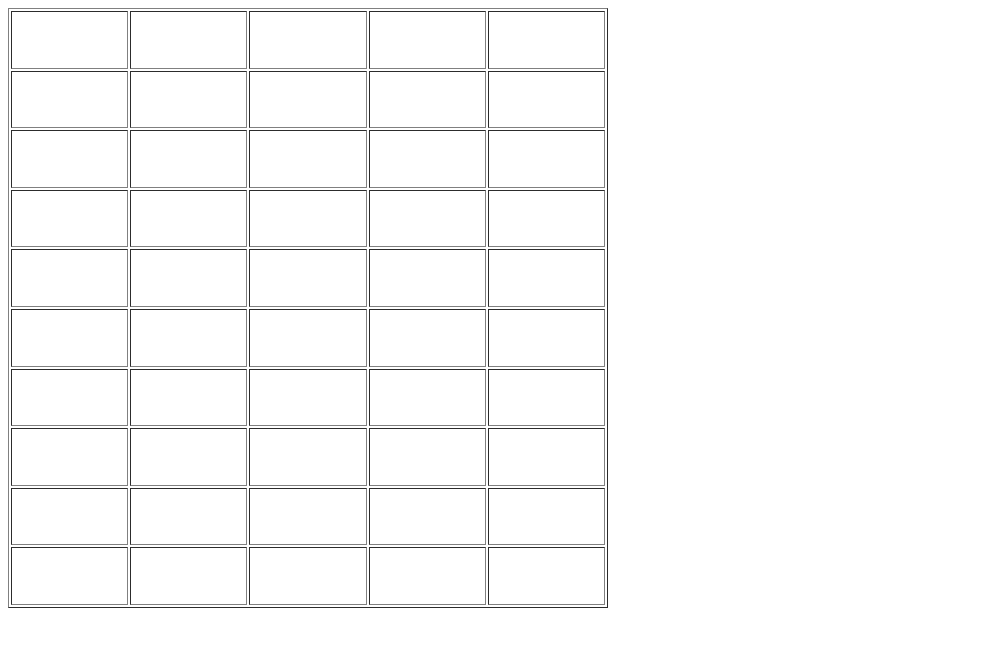
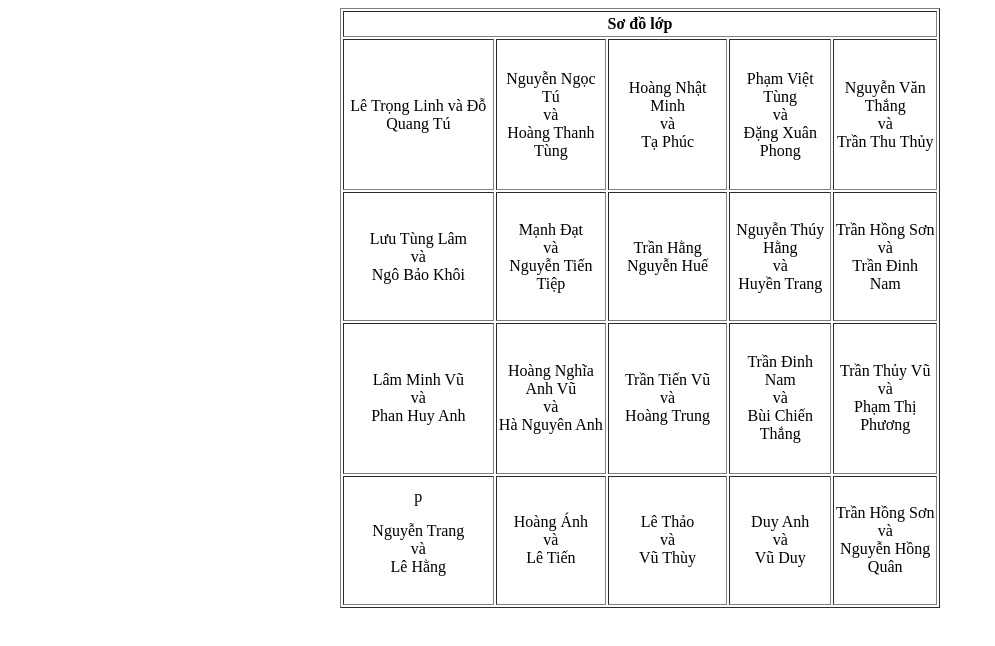
Before and after one commit to thanhle1547/CSE391_K59, a plain HTML site: page Baitap01/index.html in a window 1280 px wide. Shown: the whole page, without its empty margins (0-995 px from the left). Drawn offline with Linux system fonts and the light colour scheme.

Commit message:
Sơ đồ lớp (HTML)

```diff
--- a/Baitap01/index.html
+++ b/Baitap01/index.html
@@ -7,76 +7,80 @@
     <title>Sơ đồ lớp (HTML only)</title>
 </head>
 <body>
-    <table border="1" width=600" height="600">
+    <table border="1" width=600" height="600" align="center" style="text-align: center">
         <tr>
-            <td></td>
-            <td></td>
-            <td></td>
-            <td></td>
-            <td></td>
+            <th colspan="5">Sơ đồ lớp</th>
         </tr>
         <tr>
-            <td></td>
-            <td></td>
-            <td></td>
-            <td></td>
-            <td></td>
+            <td>
+                <p>Lê Trọng Linh và Đỗ Quang Tú</p>
+            </td>
+            <td>
+                <p>Nguyễn Ngọc Tú<br>và<br>Hoàng Thanh Tùng</p>
+            </td>
+            <td>
+                <p>Hoàng Nhật Minh<br>và<br>Tạ Phúc</p>
+            </td>
+            <td>
+                <p>Phạm Việt Tùng<br>và<br>Đặng Xuân Phong</p>
+            </td>
+            <td>
+                <p>Nguyễn Văn Thắng<br>và<br>Trần Thu Thủy</p>
+            </td>
         </tr>
         <tr>
-            <td></td>
-            <td></td>
-            <td></td>
-            <td></td>
-            <td></td>
+            <td>
+                <p>Lưu Tùng Lâm<br>và<br>Ngô Bảo Khôi</p>
+            </td>
+            <td>
+                <p>Mạnh Đạt<br>và<br>Nguyễn Tiến Tiệp</p>
+            </td>
+            <td>
+                <p>Trần Hằng
+
+
+                Nguyễn Huế</p>
+            </td>
+            <td>
+                <p>Nguyễn Thúy Hằng<br>và<br>Huyền Trang</p>
+            </td>
+            <td>
+                <p>Trần Hồng Sơn<br>và<br>Trần Đinh Nam</p>
+            </td>
         </tr>
         <tr>
-            <td></td>
-            <td></td>
-            <td></td>
-            <td></td>
-            <td></td>
+            <td>
+                <p>Lâm Minh Vũ<br>và<br>Phan Huy Anh</p>
+            </td>
+            <td>
+                <p>Hoàng Nghĩa Anh Vũ<br>và<br>Hà Nguyên Anh</p>
+            </td>
+            <td>
+                <p>Trần Tiến Vũ<br>và<br>Hoàng Trung</p>
+            </td>
+            <td>
+                <p>Trần Đinh Nam<br>và<br>Bùi Chiến Thắng</p>
+            </td>
+            <td>
+                <p>Trần Thủy Vũ<br>và<br>Phạm Thị Phương</p>
+            </td>
         </tr>
         <tr>
-            <td></td>
-            <td></td>
-            <td></td>
-            <td></td>
-            <td></td>
-        </tr>
-        <tr>
-            <td></td>
-            <td></td>
-            <td></td>
-            <td></td>
-            <td></td>
-        </tr>
-        <tr>
-            <td></td>
-            <td></td>
-            <td></td>
-            <td></td>
-            <td></td>
-        </tr>
-        <tr>
-            <td></td>
-            <td></td>
-            <td></td>
-            <td></td>
-            <td></td>
-        </tr>
-        <tr>
-            <td></td>
-            <td></td>
-            <td></td>
-            <td></td>
-            <td></td>
-        </tr>
-        <tr>
-            <td></td>
-            <td></td>
-            <td></td>
-            <td></td>
-            <td></td>
+            <td>p
+                <p>Nguyễn Trang<br>và<br>Lê Hằng</p>
+            </td>
+            <td>
+                <p>Hoàng Ánh<br>và<br>Lê Tiến</p>
+            </td>
+            <td>
+                <p>Lê Thảo<br>và<br>Vũ Thùy</p>
+            </td>
+            <td>
+                <p>Duy Anh<br>và<br>Vũ Duy</p>
+            </td>
+            <td>
+                <p>Trần Hồng Sơn<br>và<br>Nguyễn Hồng Quân</p>
+            </td>
         </tr>
     </table>
 </body>
```
